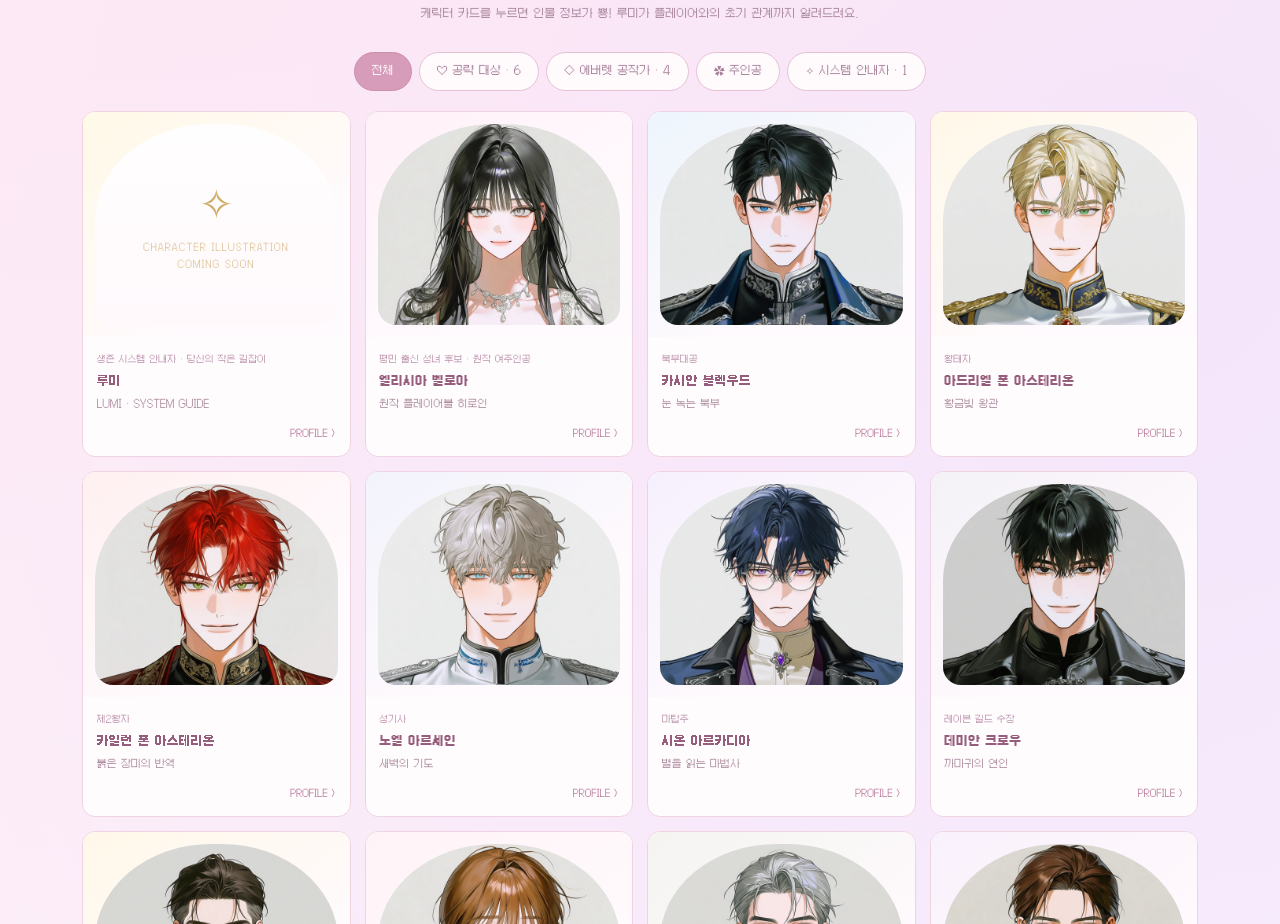
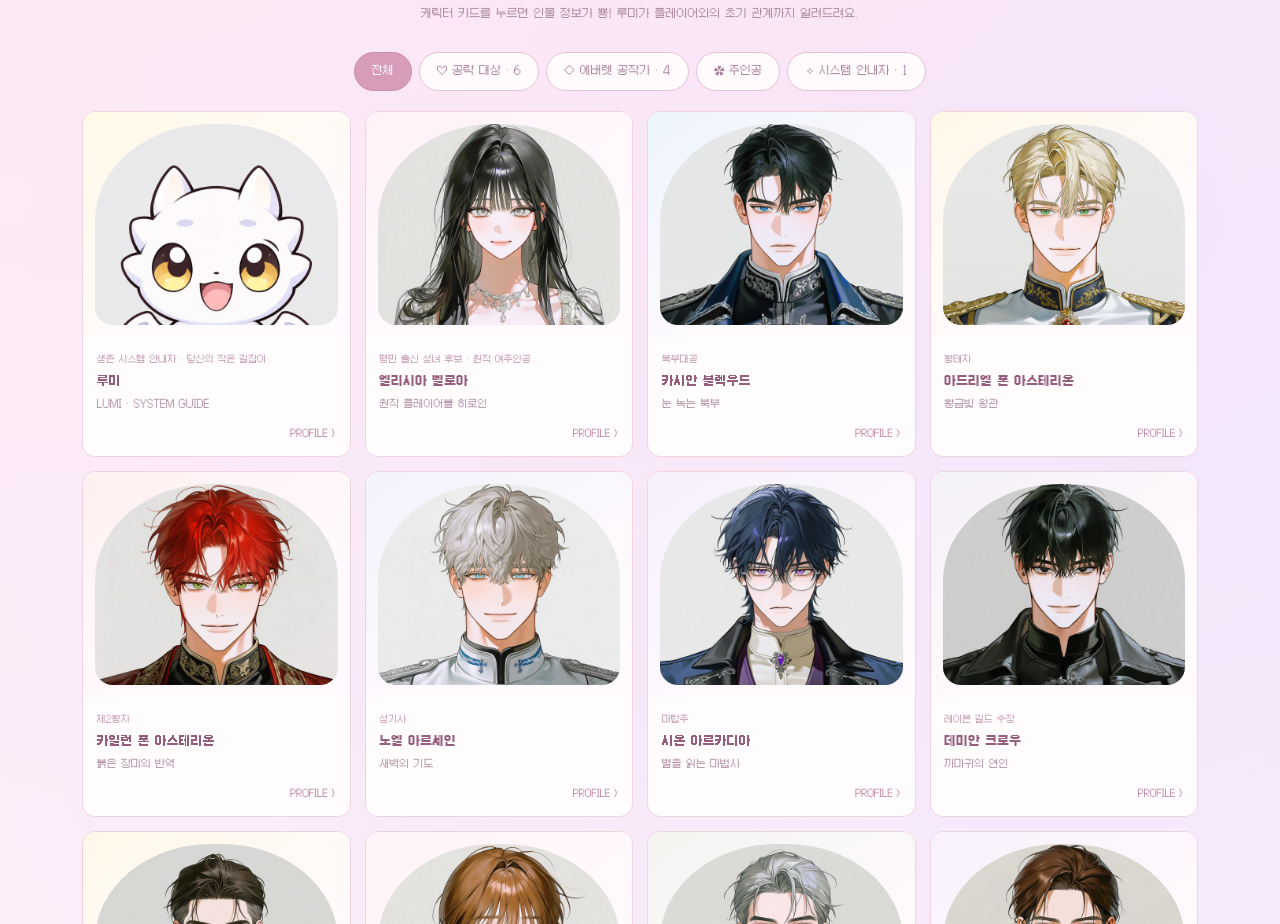
Before and after one commit to nokiii1/saintess-of-thorns, a plain HTML site: page index.html in a window 1280 px wide. Shown: the part 1900-2824 px from the top of the page. Drawn offline with Linux system fonts and the light colour scheme.

Commit message:
Add files via upload

```diff
--- a/index.html
+++ b/index.html
@@ -147,8 +147,8 @@ html,body,button,input,select,textarea{font-family:'Galmuri11',monospace!importa
 <div class="modal-back" id="modalBack" role="presentation"><div class="modal" role="dialog" aria-modal="true" aria-labelledby="modalTitle"><button class="modal-close" id="modalClose" aria-label="닫기">✕</button><div class="modal-content" id="modalContent"></div></div></div>
 <script>
 // 캐릭터별 이미지는 images 폴더의 WEBP 파일을 사용합니다. 메인 배경의 엘리시아 이미지는 별도 PNG를 유지합니다.
-const IMAGE_PATHS={lumi:'',elisia:'./images/elisia-portrait.webp',cassian:'./images/cassian-portrait.webp',adriel:'./images/adriel-portrait.webp',kailen:'./images/kailen-portrait.webp',noel:'./images/noel-portrait.webp',sion:'./images/sion-portrait.webp',damian:'./images/damian-portrait.webp',edmund:'./images/edmund-portrait.webp',mariel:'./images/mariel-portrait.webp',albert:'./images/albert-portrait.webp',helena:'./images/helena-portrait.webp'};
-const DETAIL_IMAGE_PATHS={elisia:'./images/elisia-scene.webp',cassian:'./images/cassian-scene.webp',adriel:'./images/adriel-scene.webp',kailen:'./images/kailen-scene.webp',noel:'./images/noel-scene.webp',sion:'./images/sion-scene.webp',damian:'./images/damian-scene.webp',mariel:'./images/mariel-scene.webp',edmund:'./images/edmund-scene.webp',albert:'./images/albert-scene.webp',helena:'./images/helena-scene.webp'};
+const IMAGE_PATHS={lumi:'./images/lumi-portrait.webp',elisia:'./images/elisia-portrait.webp',cassian:'./images/cassian-portrait.webp',adriel:'./images/adriel-portrait.webp',kailen:'./images/kailen-portrait.webp',noel:'./images/noel-portrait.webp',sion:'./images/sion-portrait.webp',damian:'./images/damian-portrait.webp',edmund:'./images/edmund-portrait.webp',mariel:'./images/mariel-portrait.webp',albert:'./images/albert-portrait.webp',helena:'./images/helena-portrait.webp'};
+const DETAIL_IMAGE_PATHS={lumi:'./images/lumi-scene.webp',elisia:'./images/elisia-scene.webp',cassian:'./images/cassian-scene.webp',adriel:'./images/adriel-scene.webp',kailen:'./images/kailen-scene.webp',noel:'./images/noel-scene.webp',sion:'./images/sion-scene.webp',damian:'./images/damian-scene.webp',mariel:'./images/mariel-scene.webp',edmund:'./images/edmund-scene.webp',albert:'./images/albert-scene.webp',helena:'./images/helena-scene.webp'};
 const chapters=[
 {no:'PROLOGUE',icon:'✿',title:'성녀의 탄생',summary:'평민 출신 엘리시아가 치유의 기적으로 주목받고 에드먼드 에버렛 공작의 후원 아래 성녀 후보가 된다.',detail:'원작의 서장은 엘리시아의 신비로운 치유와 신분을 뛰어넘을 가능성을 조명합니다.'},
 {no:'CHAPTER 01',icon:'♛',title:'운명의 무도회',summary:'황궁 무도회에서 엘리시아가 공략 대상들과 첫 인연을 맺는다. 악역 후계자는 방해 인물로 등장한다.',detail:'현재 이야기는 이 무도회 약 3주 전부터 시작됩니다.'},
```
Also changed, not shown: images/lumi-portrait.webp (added), images/lumi-scene.webp (added).
